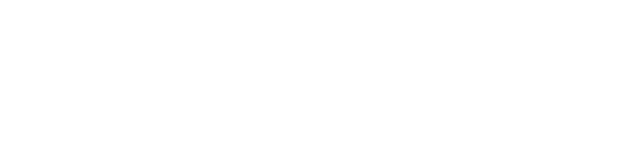
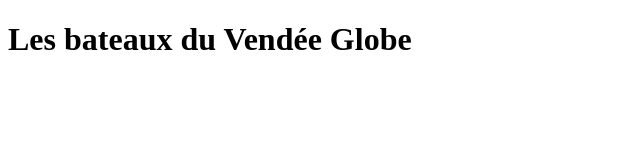
Before and after one commit to pat-reuter/bateau-globe, a plain HTML site: page index.html in a window 1280 px wide. Shown: the whole page, without its empty margins (0-640 px from the left). Drawn offline with Linux system fonts and the light colour scheme.

Commit message:
Ajout d'un titre

```diff
--- a/index.html
+++ b/index.html
@@ -11,6 +11,10 @@
 
 
 <body>
+    <h1>
+        Les bateaux du Vendée Globe
+    </h1>
+
 
 </body>
 
```
